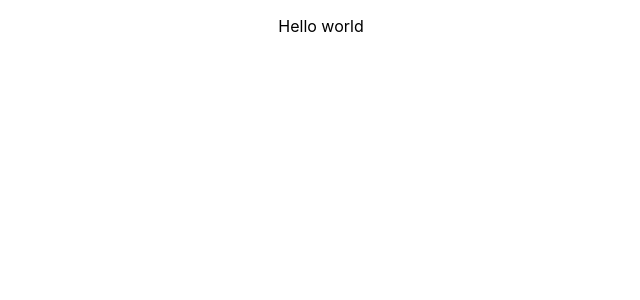
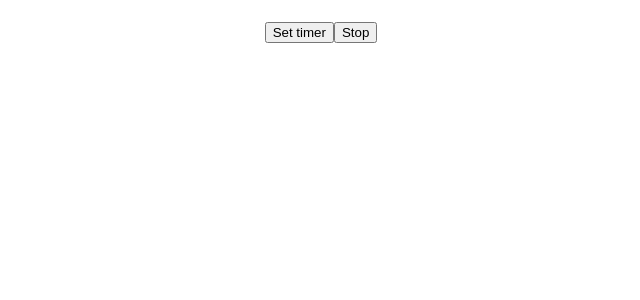
Before and after one commit to jadeasmus/web-timer, a React (Create React App) app: page / in a window 1280 px wide. Shown: the top 300 px of the page, without its empty margins (319-959 px from the left). Built offline with nearby package versions, Linux system fonts and the light colour scheme.

Commit message:
Show timer options

```diff
--- a/src/App.js
+++ b/src/App.js
@@ -1,9 +1,31 @@
 import './App.css';
+import { useState } from 'react'
 
 function App() {
+
+  // const [time, setTime] = useState(time);
+  const [showTimes, setShowTimes] = useState(false);
+
+  // const pickTime = () => {
+  //   const pickFrom = [2, 5, 10, 15]
+  //   setTime(time)
+  // }
+
+
   return (
     <div className="App">
-      <p> Hello world </p>
+      <h1></h1>
+      <button onClick={ () => setShowTimes(true) }> Set timer </button>
+      { showTimes ?
+        <div className="times">
+          <button>2</button>
+          <button>5</button>
+          <button>10</button>
+          <button>15</button>
+        </div>
+        : null
+      }
+      <button>Stop</button>
     </div>
   );
 }
```
